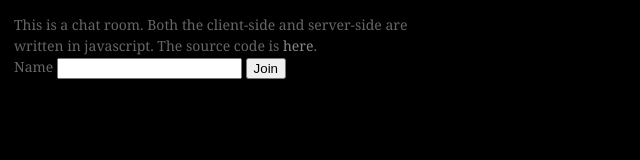
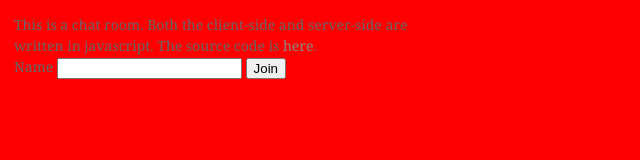
Before and after one commit to xenda/elixir, a website: page index.html in a window 1280 px wide. Shown: the whole page, without its empty margins (0-640 px from the left). Drawn offline with Linux system fonts and the light colour scheme; no server answers.

Commit message:
README.md

```diff
--- a/screen.css
+++ b/screen.css
@@ -49,7 +49,7 @@ a { text-decoration: none; color: #888; }
 a:hover { text-decoration: underline; color: #aaa; }
 
 #loading, #connect {
-  background: #000;
+  background: red;
   position: fixed;
   top: 0;
   left: 0;
```
